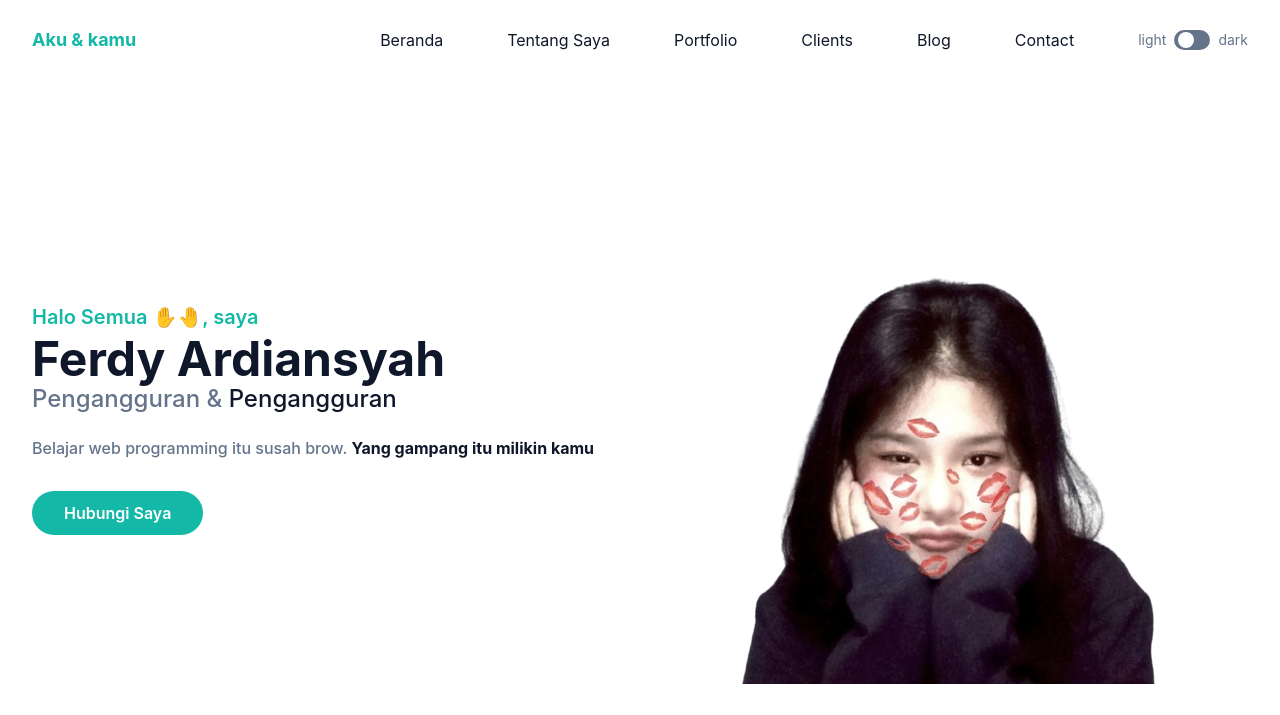
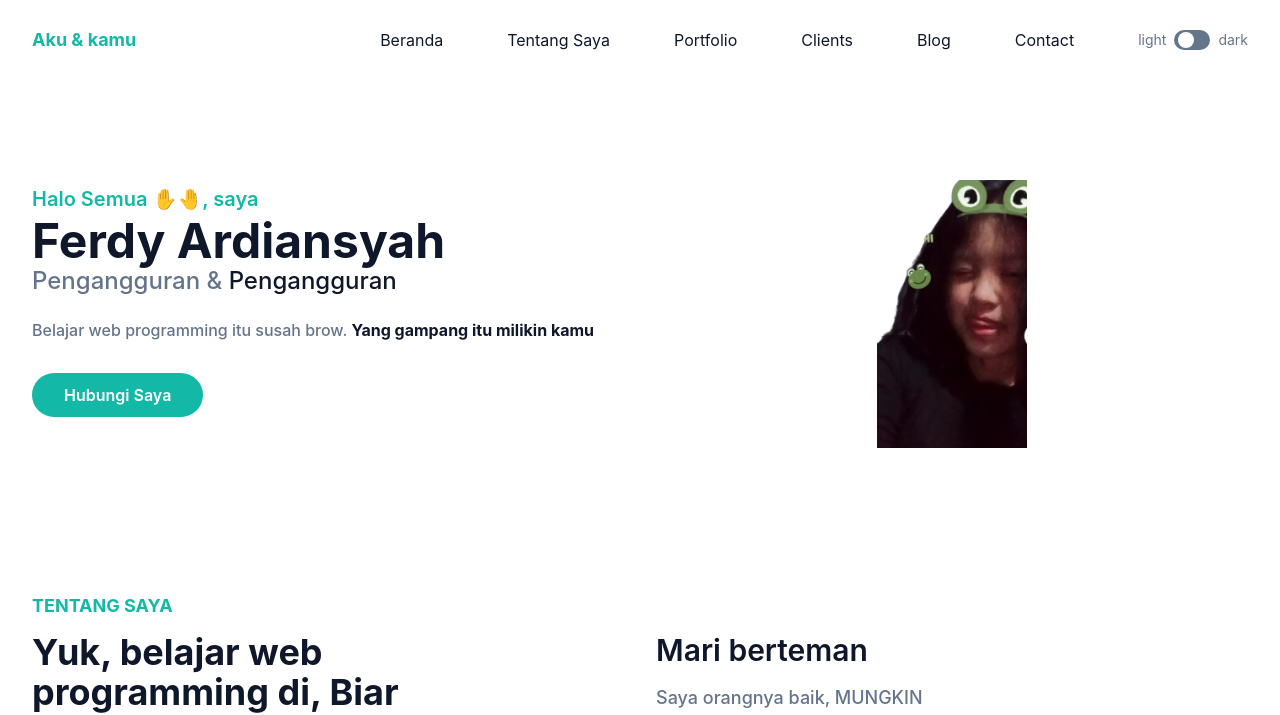
Before and after one commit to FerdyArdiansyah/FerdyArdiansyah.github.io, a website: page index.html in a window 1280 px wide. Shown: the top 715 px of the page. Drawn offline with Linux system fonts and the light colour scheme.

Commit message:
three commit

```diff
--- a/index.html
+++ b/index.html
@@ -85,7 +85,7 @@
           </div>
           <div class="w-full self-end px-4 lg:w-1/2">
             <div class="relative mt-10 lg:right-0 lg:mt-9">
-              <img src="dist/img/dira.png" alt="Sandhika Galih" class="relative z-10 mx-auto max-w-full" />
+              <img src="dist/img/dira2.png" alt="Sandhika Galih" style="width: 150px;" class="relative z-10 mx-auto max-w-full" />
               <span class="absolute bottom-0 left-1/2 -translate-x-1/2 md:scale-125">
 
               </span>
```
Also changed, not shown: dist/img/dira2.png (added).
